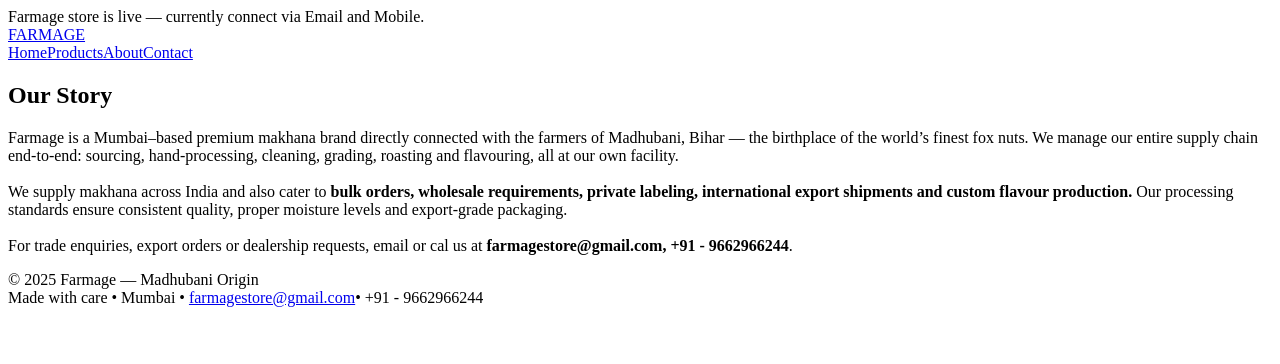
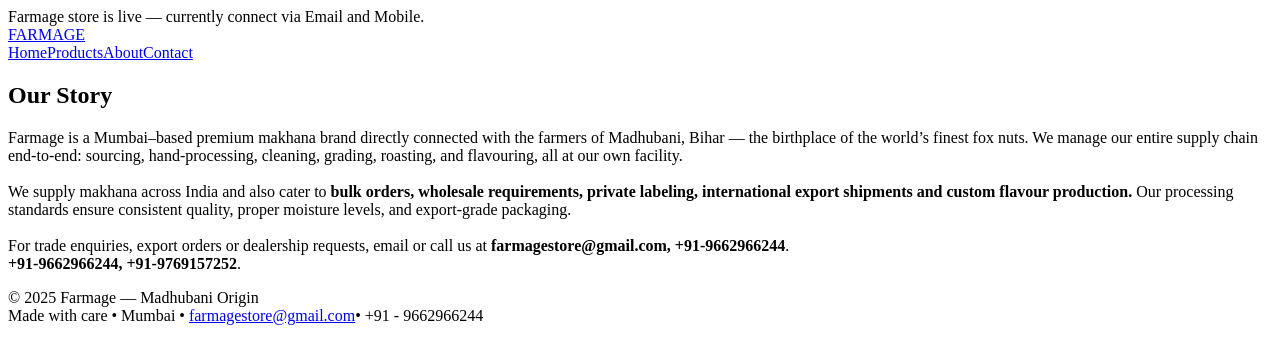
Before and after one commit to Saurabhk1975/farmage, a React (Vite) app: page /about in a window 1280 px wide. Shown: the top 364 px of the page. Built offline with nearby package versions, Linux system fonts and the light colour scheme; the HTML template or start-up script is replaced by a standard one.

Commit message:
Fix punctuation and typos in About page

```diff
--- a/src/pages/About.jsx
+++ b/src/pages/About.jsx
@@ -6,17 +6,19 @@
         Farmage is a Mumbai–based premium makhana brand directly connected with the
         farmers of Madhubani, Bihar — the birthplace of the world’s finest fox nuts.
         We manage our entire supply chain end-to-end: sourcing, hand-processing,
-        cleaning, grading, roasting and flavouring, all at our own facility.
+        cleaning, grading, roasting, and flavouring, all at our own facility.
 
         <br /><br />
         We supply makhana across India and also cater to <strong>bulk orders,
         wholesale requirements, private labeling, international export shipments and
         custom flavour production.</strong> Our processing standards ensure consistent
-        quality, proper moisture levels and export-grade packaging.
+        quality, proper moisture levels, and export-grade packaging.
 
         <br /><br />
-        For trade enquiries, export orders or dealership requests, email or cal us at
-        <strong> farmagestore@gmail.com, +91 - 9662966244</strong>.
+        For trade enquiries, export orders or dealership requests, email or call us at
+        <strong> farmagestore@gmail.com, +91-9662966244</strong>.
+        <br />
+        <strong>+91-9662966244, +91-9769157252</strong>.
       </p>
     </main>
   )
```
